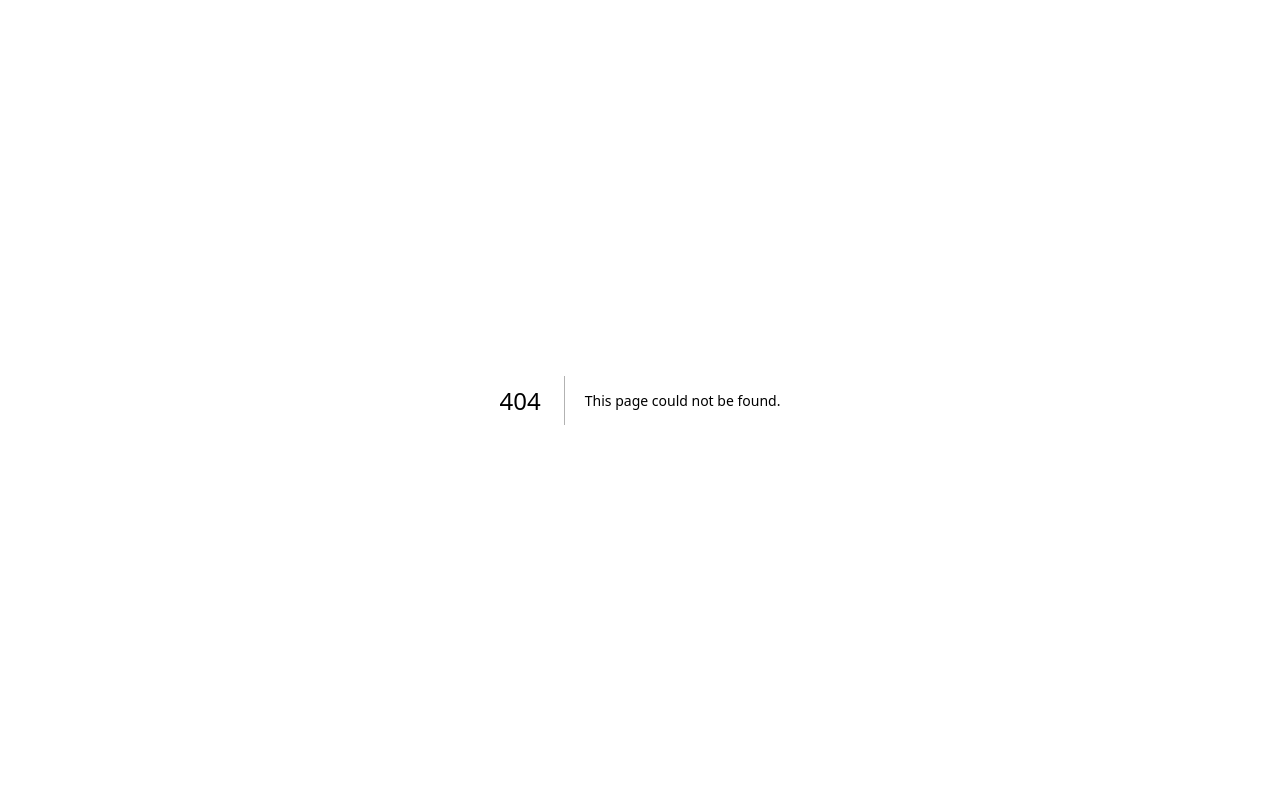
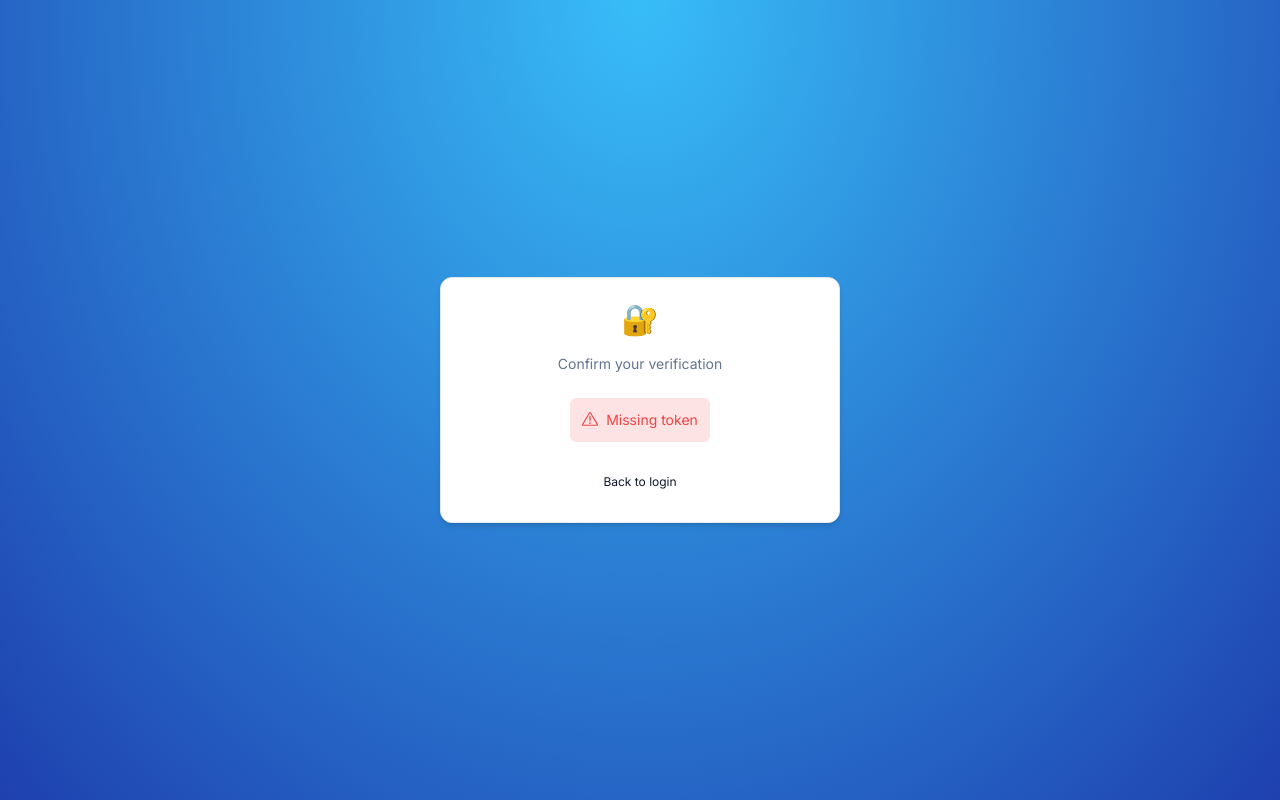
Before and after one commit to lewmeta/next-auth, a Next.js app: page /auth/new-verification in a window 1280 px wide. Before the commit this address had no page. Built offline with nearby package versions, Linux system fonts and the light colour scheme.

Commit message:
we have enabled email verification and created a form for it

```diff
--- /dev/null
+++ b/actions/new-verification.ts
@@ -0,0 +1,46 @@
+"use server"
+
+import { db } from "@/lib/db"
+import { getUserByEmail } from "@/data/user"
+import { getVerificationTokenByToken } from "@/data/verification-token"
+
+export const newVerification = async (
+    token: string,
+) => {
+    const existingToken = await getVerificationTokenByToken(token);
+
+    if (!existingToken) {
+        return { error: "Token does not exist!" };
+    }
+
+    const hasExpired = new Date(existingToken.expires) < new Date();
+
+    if (hasExpired) {
+        return { error: "Token has expired!" }
+    }
+
+    const existingUser = await getUserByEmail(existingToken.email);
+
+    if (!existingUser) {
+        return { error: "Email does not exist!" }
+    }
+
+    await db.user.update({
+        where: {
+            id: existingUser.id
+        },
+        data: {
+            emailVerified: new Date(),
+            email: existingToken.email,
+        },
+    });
+
+    await db.verificationToken.delete({
+        where: {
+            id: existingToken.id,
+        },
+    });
+
+    return { success: "Email has been verified" }
+
+}
--- /dev/null
+++ b/app/auth/new-verification/page.tsx
@@ -0,0 +1,11 @@
+import { NewVerificationForm } from "@/components/auth/new-verification-form"
+
+const NewVerification = () => {
+    return (
+        <div>
+            <NewVerificationForm />
+        </div>
+    )
+}
+
+export default NewVerification
--- /dev/null
+++ b/components/auth/new-verification-form.tsx
@@ -0,0 +1,61 @@
+"use client"
+
+import { useState } from "react"
+import { useCallback, useEffect } from "react"
+import { BeatLoader } from "react-spinners"
+import { useSearchParams } from "next/navigation"
+
+import { newVerification } from "@/actions/new-verification"
+import { CardWrapper } from "@/components/auth/card-wrapper"
+import { FormError } from "@/components/form-error"
+import { FormSuccess } from "@/components/form-success"
+
+export const NewVerificationForm = () => {
+    const [error, setError] = useState<string | undefined>("");
+    const [success, setSuccess] = useState<string | undefined>("");
+
+    const searchParams = useSearchParams();
+
+    const token = searchParams.get("token");
+
+    const onSubmit = useCallback(() => {
+        if (success || error) return;
+        if (!token) {
+            setError("Missing token");
+
+            return
+        }
+
+        newVerification(token)
+            .then((data) => {
+                setSuccess(data.success);
+                setError(data.error);
+            })
+    }, [token, success, error]);
+
+    useEffect(() => {
+        onSubmit();
+    }, [onSubmit]);
+
+    return (
+        <CardWrapper
+            headerLabel="Confirm your verification"
+            backButtonHref="/auth/login"
+            backButtonLabel="Back to login"
+        >
+            <div className="flex items-center w-full justify-center">
+                {!success && !error && (
+                    <BeatLoader />
+                )}
+                {!success && (
+                    <FormError
+                        message={error}
+                    />
+                )}
+                <FormSuccess
+                    message={success}
+                />
+            </div>
+        </CardWrapper>
+    )
+}
--- a/package.json
+++ b/package.json
@@ -25,6 +25,7 @@
     "react-dom": "^18",
     "react-hook-form": "^7.52.1",
     "react-icons": "^5.2.1",
+    "react-spinners": "^0.14.1",
     "resend": "^3.5.0",
     "tailwind-merge": "^2.4.0",
     "tailwindcss-animate": "^1.0.7",
--- a/routes.ts
+++ b/routes.ts
@@ -5,6 +5,7 @@
  */
 export const publicRoutes = [
     "/",
+    "/auth/new-verification"
 ]
 
 /**
```
Also changed, not shown: 1 other file (tests, documents, lock files or other folders).
